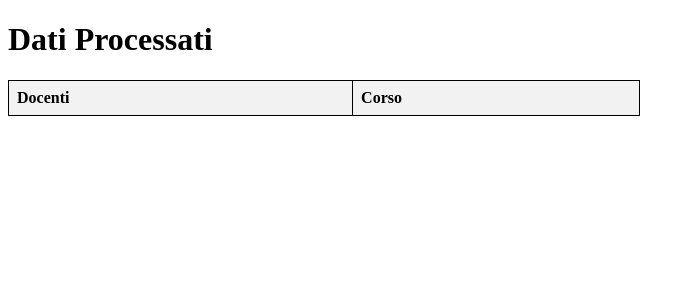
After one commit to JurijGagarinFB/ESERCIZI_PHP, a PHP site: page /esercizi/24_01_2026/process.php in a window 1280 px wide. The commit adds this page. Shown: the top 300 px of the page, without its empty margins (0-695 px from the left). Run offline with PHP 8.4, Linux system fonts and the light colour scheme; lists and menus that the app fills with data are empty.

Commit message:
form docenti

```diff
--- /dev/null
+++ b/esercizi/24_01_2026/process.php
@@ -0,0 +1,41 @@
+<?php
+$corsi_selezionati = $_POST["corso"] ?? [];
+$docenti_selezionati = $_POST["docente"] ?? [];
+?>
+
+<!doctype html>
+<html lang="en">
+<head>
+    <meta charset="UTF-8">
+    <meta name="viewport" content="width=device-width, user-scalable=no, initial-scale=1.0, maximum-scale=1.0, minimum-scale=1.0">
+    <meta http-equiv="X-UA-Compatible" content="ie=edge">
+    <link rel="stylesheet" href="style.css">
+    <title>Dati Processati</title>
+</head>
+<body>
+<h1>Dati Processati</h1>
+<table>
+    <tr>
+        <th>Docenti</th>
+        <th>Corso</th>
+    </tr>
+
+    <?php foreach ($corsi_selezionati as $indice => $nome_corso): ?>
+        <tr>
+            <td>
+                <?php
+                $docenti_del_corso = $docenti_selezionati[$indice] ?? [];
+
+                if (!empty($docenti_del_corso)) {
+                    echo implode(", ", $docenti_del_corso);
+                } else {
+                    echo "Nessun docente";
+                }
+                ?>
+            </td>
+            <td><?= $nome_corso ?></td>
+        </tr>
+    <?php endforeach; ?>
+</table>
+</body>
+</html>
--- /dev/null
+++ b/esercizi/24_01_2026/style.css
@@ -0,0 +1,23 @@
+label {
+    font-weight: bold;
+}
+
+div {
+    border: 1px solid black;
+    padding: 10px;
+}
+
+table {
+    border-collapse: collapse;
+    width: 50%;
+}
+
+th, td {
+    border: 1px solid black;
+    padding: 8px;
+    text-align: left;
+}
+
+th {
+    background-color: #f2f2f2;
+}
```
Also changed, not shown: esercizi/24_01_2026/iscrizione_corsi.php (added, +41 -0 lines), esercizi/24_01_2026/n_corsi.php (added, +23 -0 lines), lezioni/01_2026/23/form.php (+3 -31 lines), lezioni/01_2026/23/process.php (+7 -2 lines).
